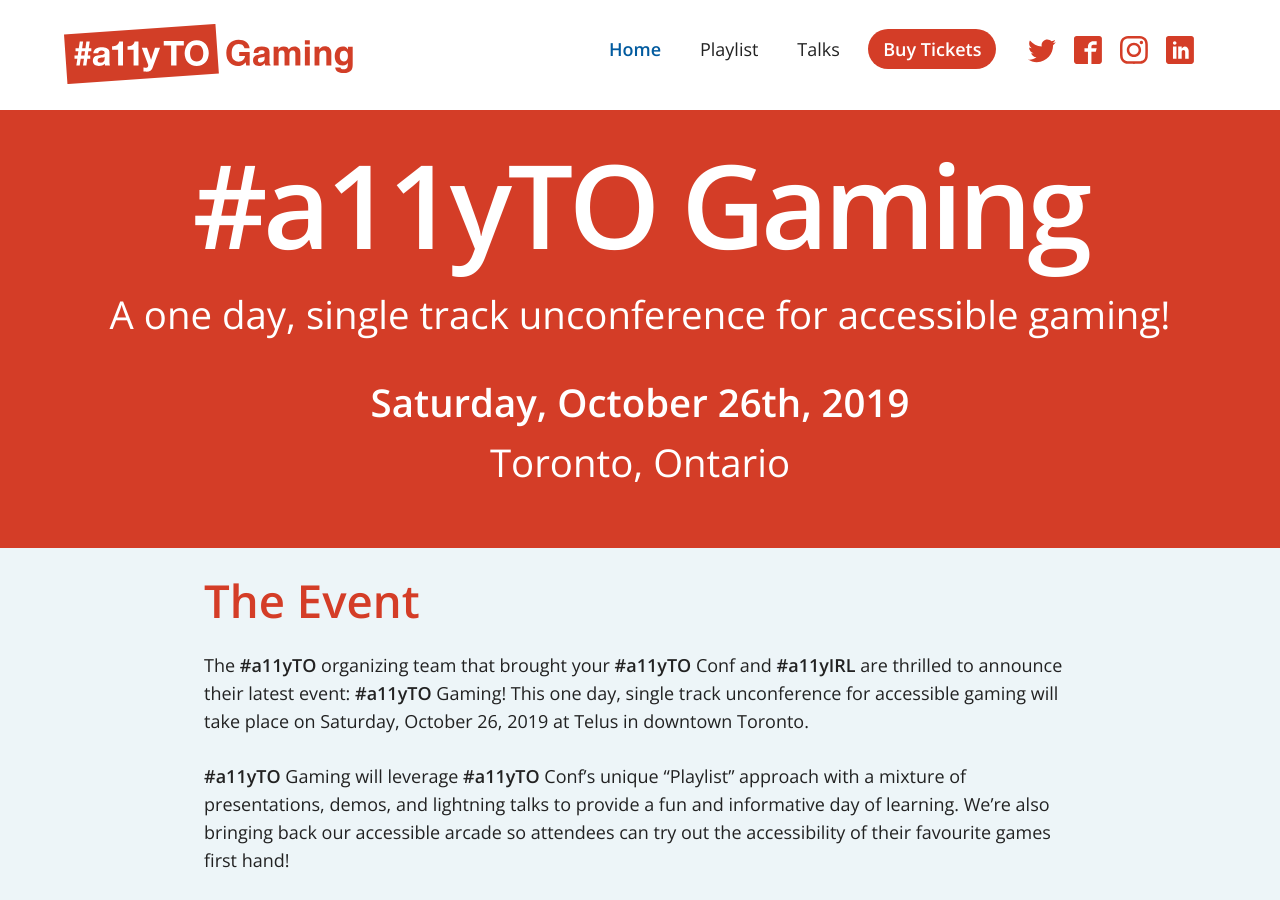
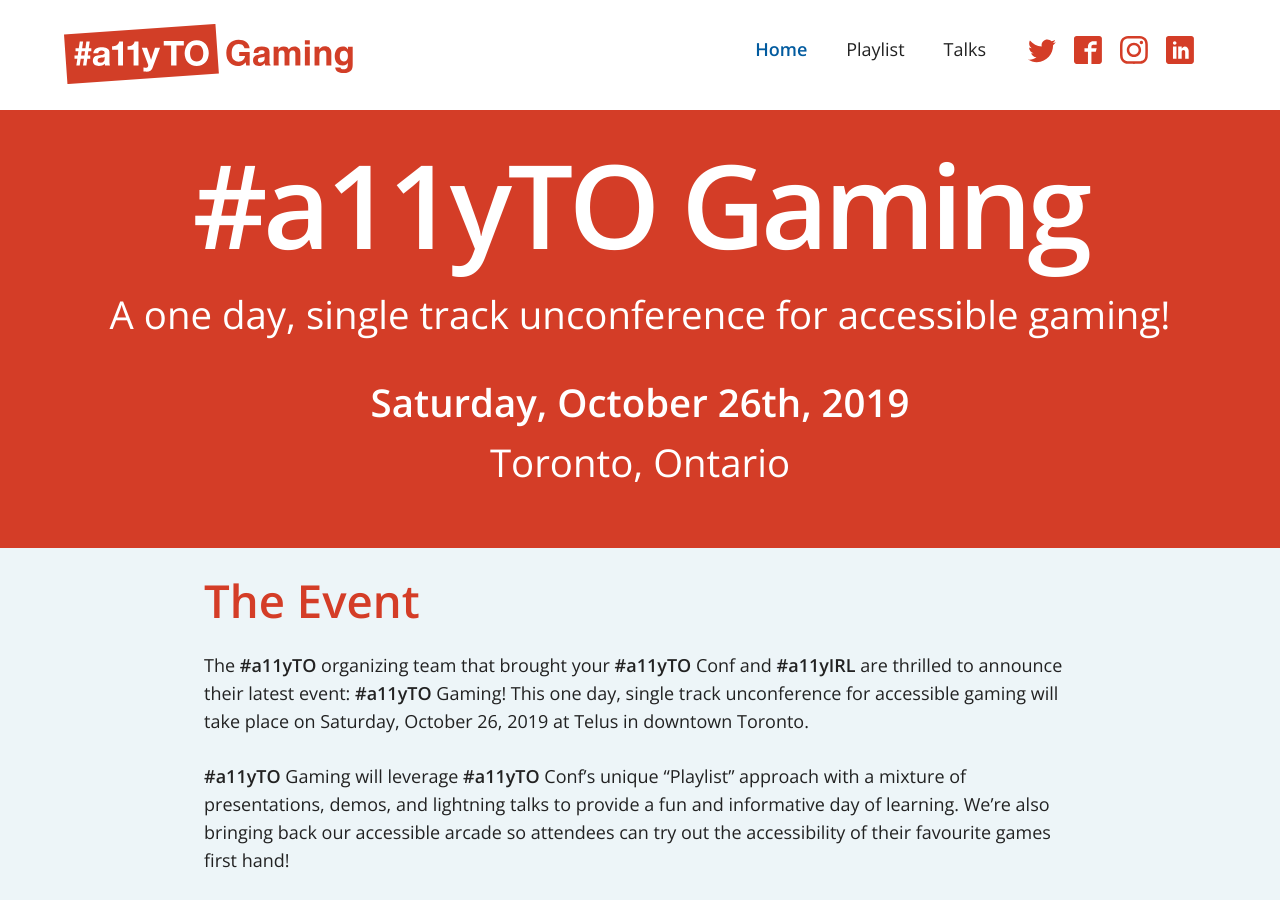
Before and after one commit to a11yTO/static-gaming-site, a Jekyll site: the page built from index.html, in a window 1280 px wide and 900 px high. Built offline with Jekyll 4.4.1, drawn with Linux system fonts in a browser that asks for light colours.

Commit message:
Remove Buy Tickets link

```diff
--- a/_includes/header.html
+++ b/_includes/header.html
@@ -42,10 +42,10 @@
         <li>
           <a {% if page.id == 'talks' %}class="current-page"{% endif %} href="/talks">Talks</a>
         </li>
-        <li class="tickets">
-          <a href="https://www.eventbrite.ca/e/a11yto-gaming-tickets-65534372071" target="_blank">
+        <!-- <li class="tickets">
+          <a href="#" target="_blank">
             Buy Tickets</a>
-        </li>
+        </li> -->
         <li>
           <ul class="social-icons">
             <li><a href="https://twitter.com/a11yto" rel="external" target="_blank"><svg class="twitter-icon" focusable="false" version="1.1" xmlns="http://www.w3.org/2000/svg" width="32" height="32" viewBox="0 0 32 32">
```
